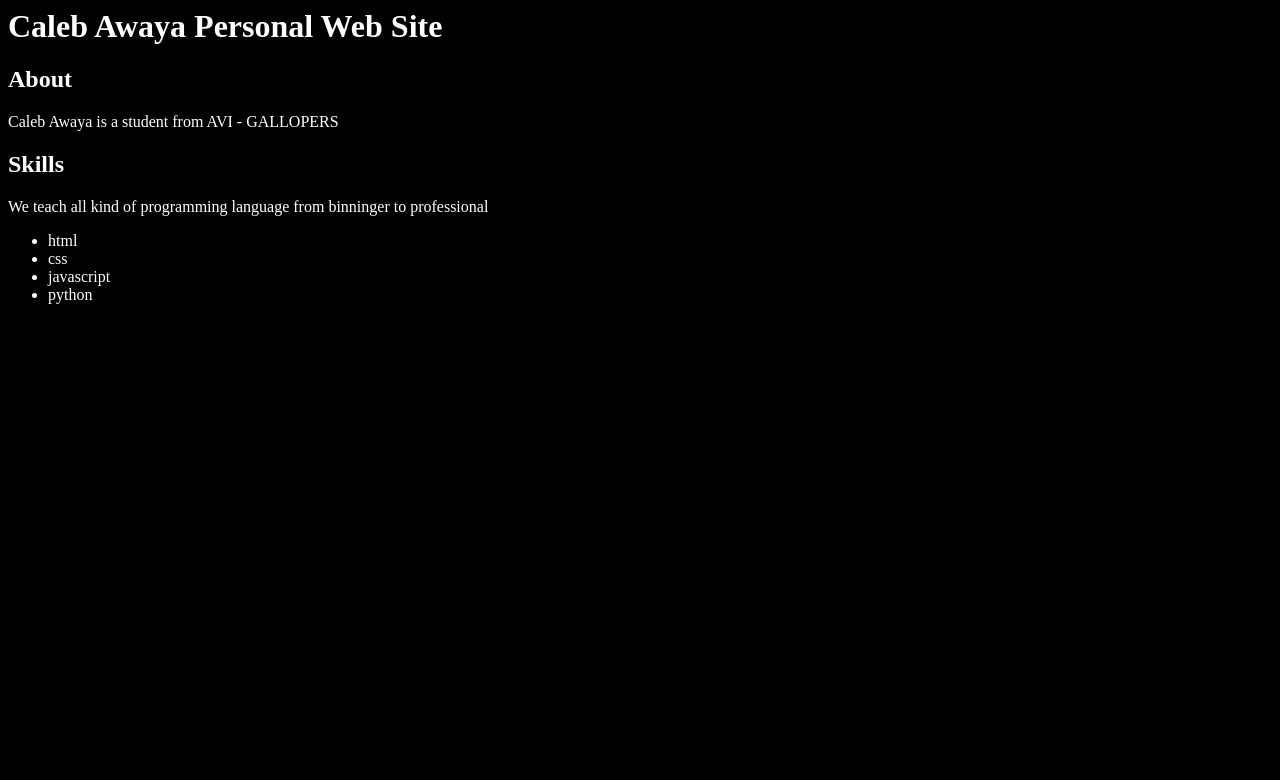
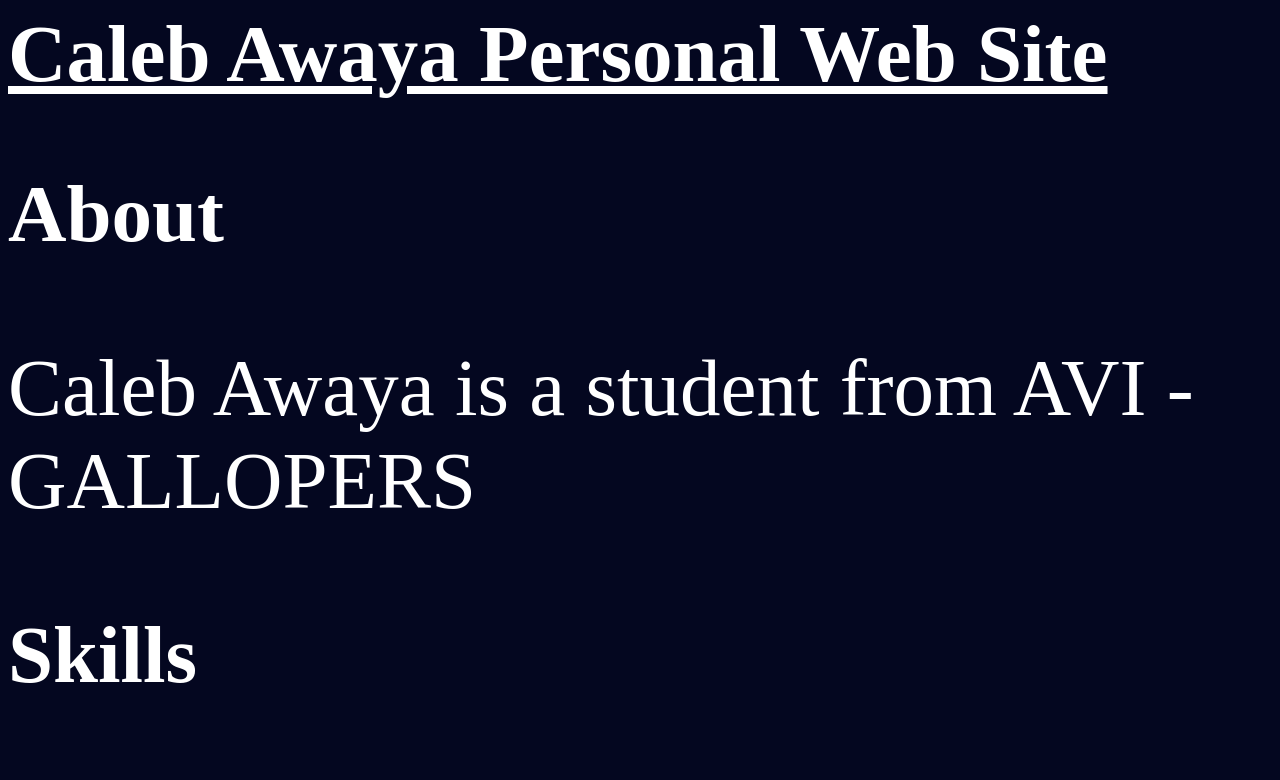
Before and after one commit to calebawaya/portfolio-website, a plain HTML site: page index.html in a window 1280 px wide. Shown: the top 780 px of the page. Drawn offline with Linux system fonts and the light colour scheme.

Commit message:
Update style.css

```diff
--- a/style.css
+++ b/style.css
@@ -1,2 +1,8 @@
-*{background-color: black;
- color: white; }
+*{background-color: #040720;
+ color: white;
+ align: center;
+  font-size: 1.5em; }
+
+h1{
+ text-decoration: underline;
+}
```
